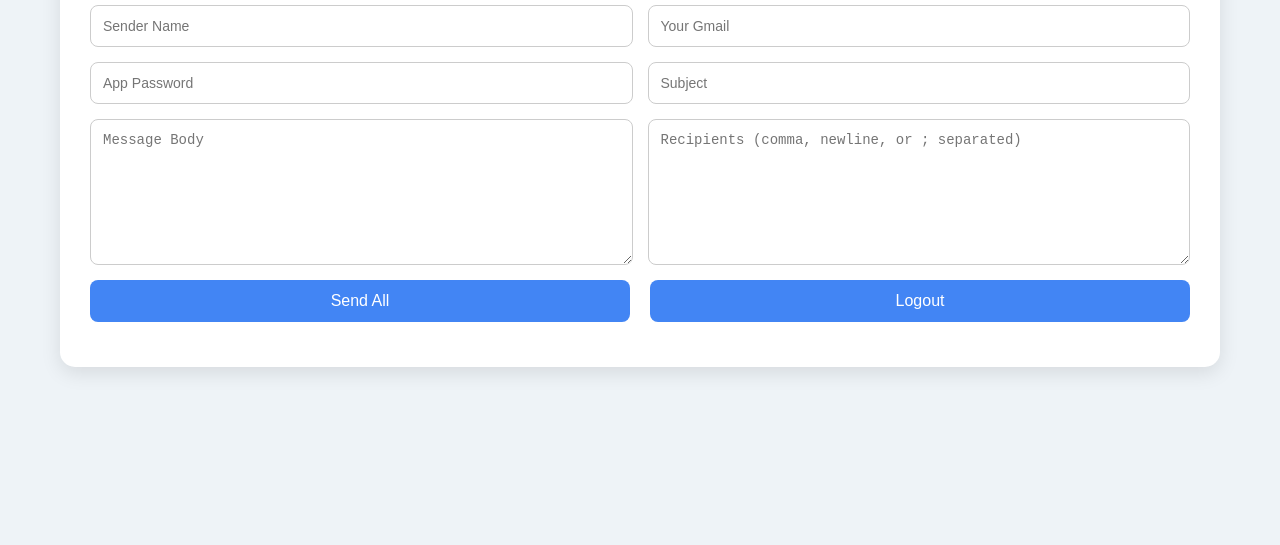
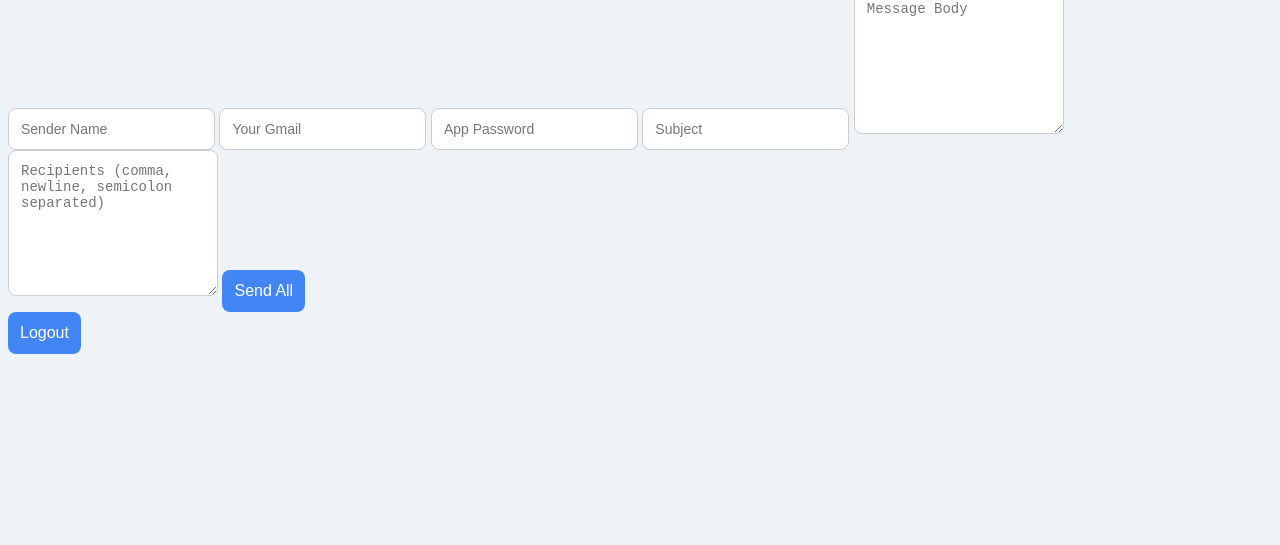
Before and after one commit to rnfyatendra-lab/Montimahur, a website: page public/launcher.html in a window 1280 px wide. Shown: the part 271-816 px from the top of the page. Drawn offline with Linux system fonts and the light colour scheme.

Commit message:
Update launcher.html

```diff
--- a/public/launcher.html
+++ b/public/launcher.html
@@ -6,26 +6,18 @@
   <link rel="stylesheet" href="style.css">
 </head>
 <body>
-  <div class="container landscape">
+  <div class="container">
     <h2>📨 Fast Mail Launcher</h2>
     <form id="mailForm">
-      <div class="row">
       <input type="text" name="senderName" placeholder="Sender Name" required>
       <input type="email" name="senderEmail" placeholder="Your Gmail" required>
-      </div>
-      <div class="row">
       <input type="password" name="appPassword" placeholder="App Password" required>
       <input type="text" name="subject" placeholder="Subject" required>
-      </div>
-      <div class="row full">
       <textarea name="message" placeholder="Message Body" required></textarea>
-        <textarea name="recipients" placeholder="Recipients (comma, newline, or ; separated)" required></textarea>
-      </div>
-      <div class="row buttons">
+      <textarea name="recipients" placeholder="Recipients (comma, newline, semicolon separated)" required></textarea>
       <button type="submit">Send All</button>
-        <button type="button" onclick="logout()">Logout</button>
-      </div>
     </form>
+    <button onclick="logout()">Logout</button>
   </div>
   <script src="script.js"></script>
 </body>
```
Lines whose indentation alone changed are shown as unchanged.
